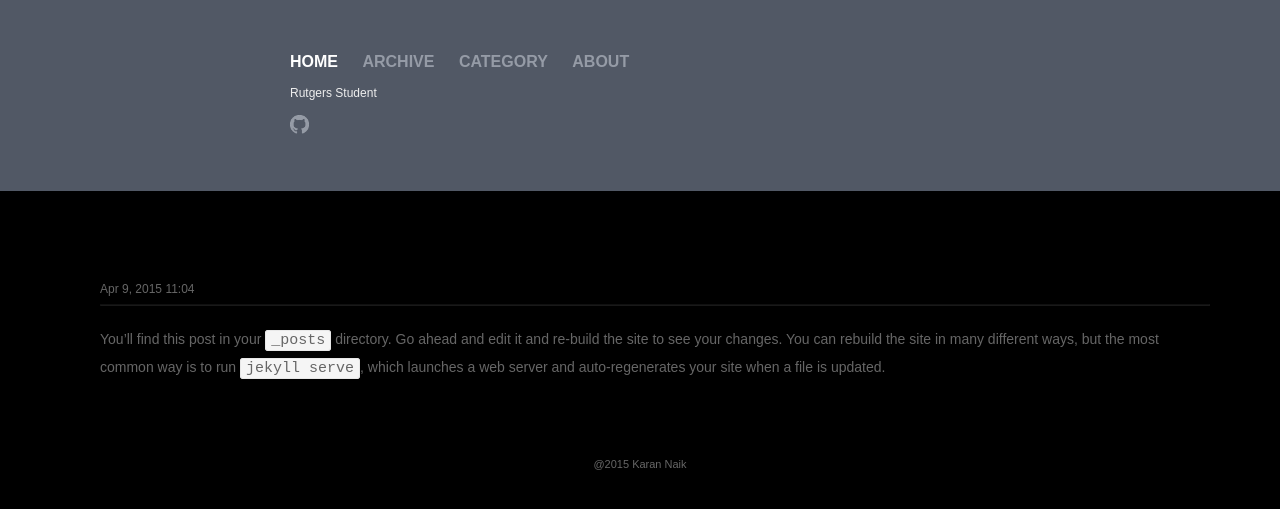
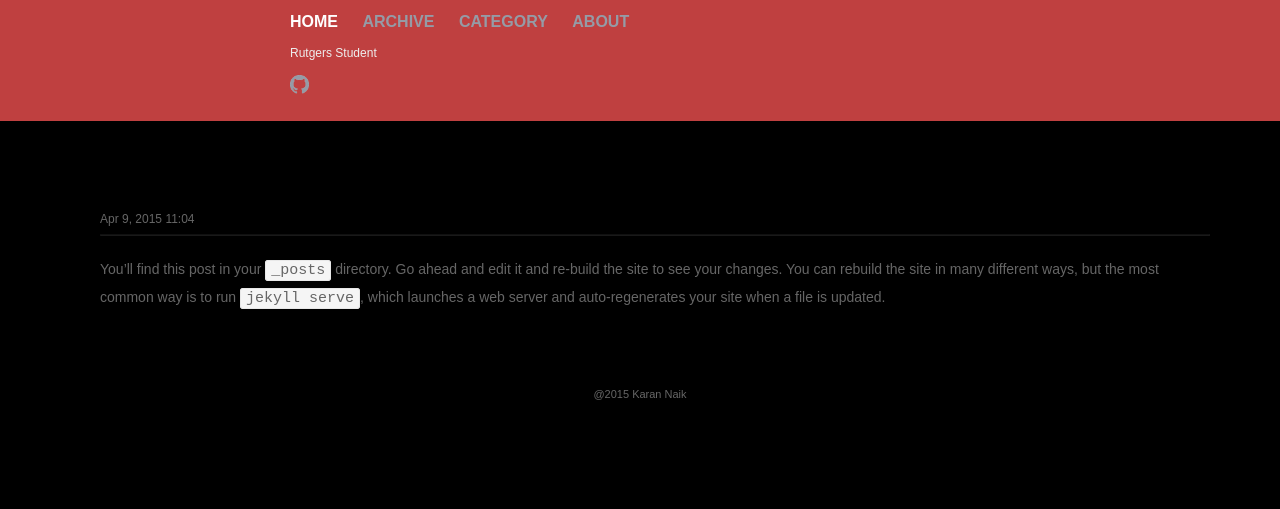
Before and after one commit to knaik/knaik.github.io, a Jekyll site: the page built from index.html, in a window 1280 px wide. Shown: the top 509 px of the page. Built offline with Jekyll 4.4.1, drawn with Linux system fonts in a browser that asks for light colours.

Commit message:
Change Header Color and Size

```diff
--- a/_sass/_layout.scss
+++ b/_sass/_layout.scss
@@ -6,8 +6,8 @@ html,body {
  * Header
  */
 .header {
-    padding: 50px 20px 40px;
-    background-color: #515865;
+    padding: 10px 10px 10px;
+    background-color: #BF4040;
 }
 
 .header-container {
```
